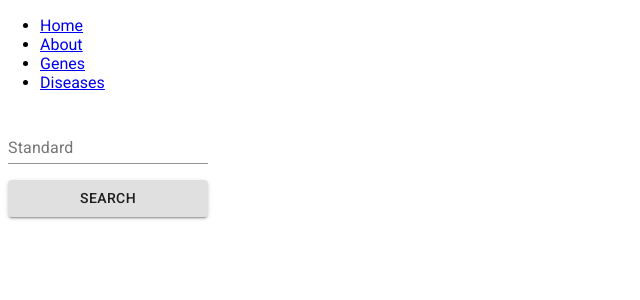
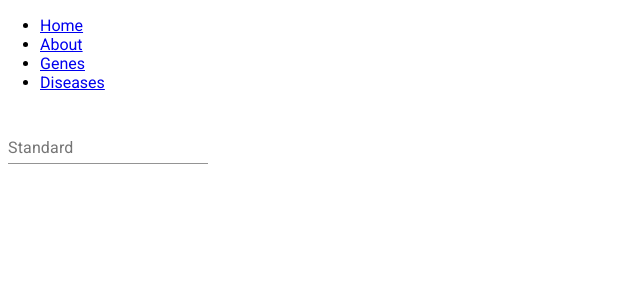
Before and after one commit to rachlin/biolink, a React (Create React App) app in the folder app/client-app/: page / in a window 1280 px wide. Shown: the top 300 px of the page, without its empty margins (0-640 px from the left). Built offline with nearby package versions, Linux system fonts and the light colour scheme.

Commit message:
Search is here

```diff
--- a/app/client-app/src/components/Search.js
+++ b/app/client-app/src/components/Search.js
@@ -1,7 +1,12 @@
-import React from 'react';
+import React, { useState, useEffect } from 'react';
+
 import { makeStyles } from '@material-ui/core/styles';
 import TextField from '@material-ui/core/TextField';
-import Button from '@material-ui/core/Button';
+import SimpleTable from './Table';
+
+
+import { loadSearchResults } from './functions.js';
+import { sortProperties, convertNameToLink } from './utils.js';
 
 const useStyles = makeStyles(theme => ({
   root: {
@@ -15,14 +20,41 @@ const useStyles = makeStyles(theme => ({
 export default function Search() {
   const classes = useStyles();
 
+  const [searchVal, setSearchVal] = useState("")
+  const [results, setResults] = useState({})
+  const [resKeys, setResKeys] = useState([])
+
+
+  useEffect(() => {
+    async function fetchData() {
+      if (searchVal.length >= 3) {
+        const response = await loadSearchResults(searchVal);
+        setResults(response);
+        setResKeys(Object.keys(response));
+      }
+    }
+    fetchData();
+  }, [searchVal]);
+
   return (
     <div>
         <form className={classes.root} noValidate autoComplete="off">
-        <TextField id="standard-basic" label="Standard" />
+            <TextField id="standard-basic" label="Standard" value={searchVal} onChange={(event) => setSearchVal(event.target.value)}/>
         </form>
-        <div className={classes.root}>
-            <Button variant="contained">Search</Button>
-        </div>
+
+        {resKeys.map((key) => {
+            var result_ent = results[key]["Entities"]
+            if (result_ent.length > 0) {
+                var props = Object.keys(result_ent[0]);
+                props = sortProperties(props, key.toLowerCase())
+
+                return <SimpleTable cols={props} rows={convertNameToLink(result_ent, key.toLowerCase())} />;
+            }
+        })}
+
+        {console.log(results)}
+
+
     </div>
   );
 }
--- a/app/client-app/src/components/functions.js
+++ b/app/client-app/src/components/functions.js
@@ -70,4 +70,4 @@ async function loadDiseaseInfo(diseaseName) {
     return response;
 }
 
-export { loadDiseaseInfo, loadGeneInfo, loadEntities };
+export { loadDiseaseInfo, loadGeneInfo, loadEntities, loadSearchResults };
```
